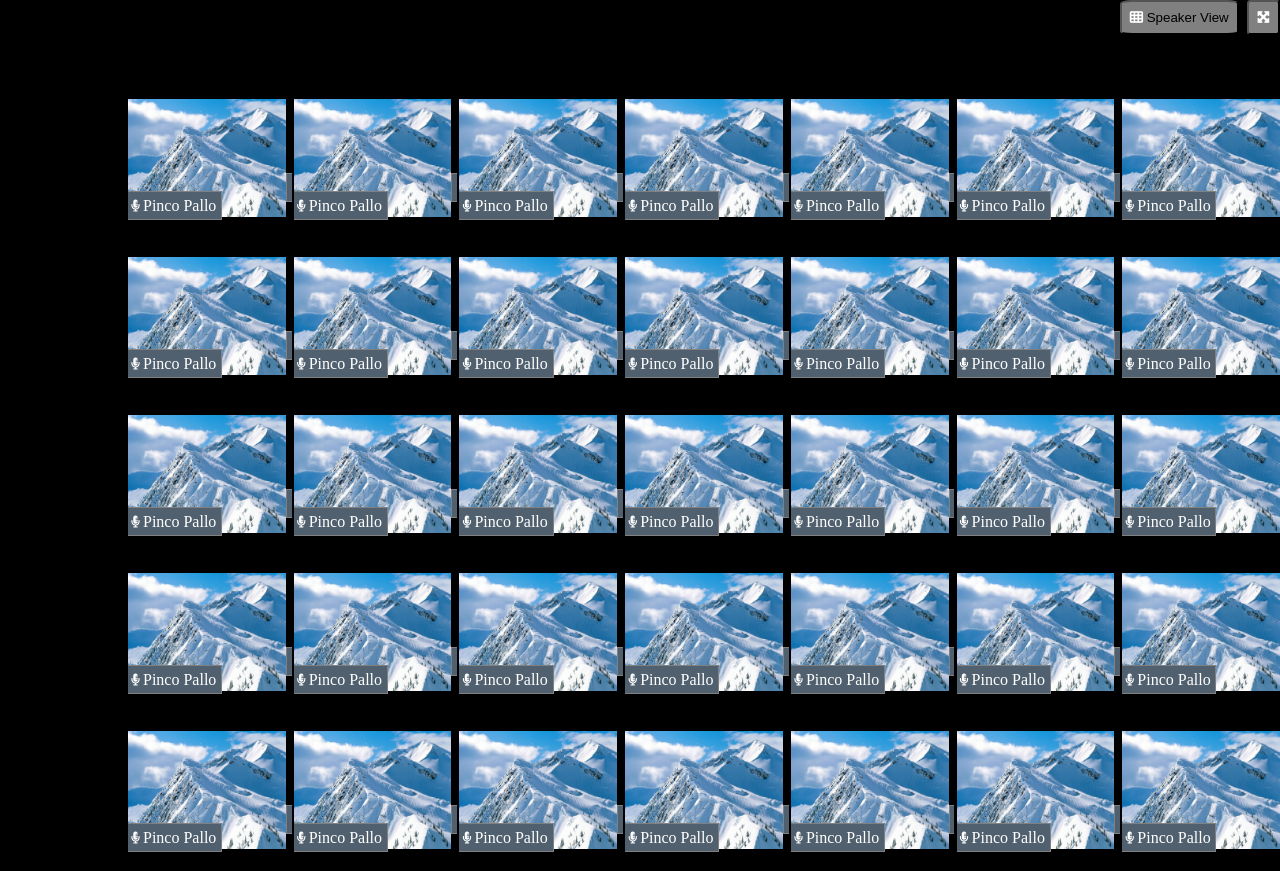
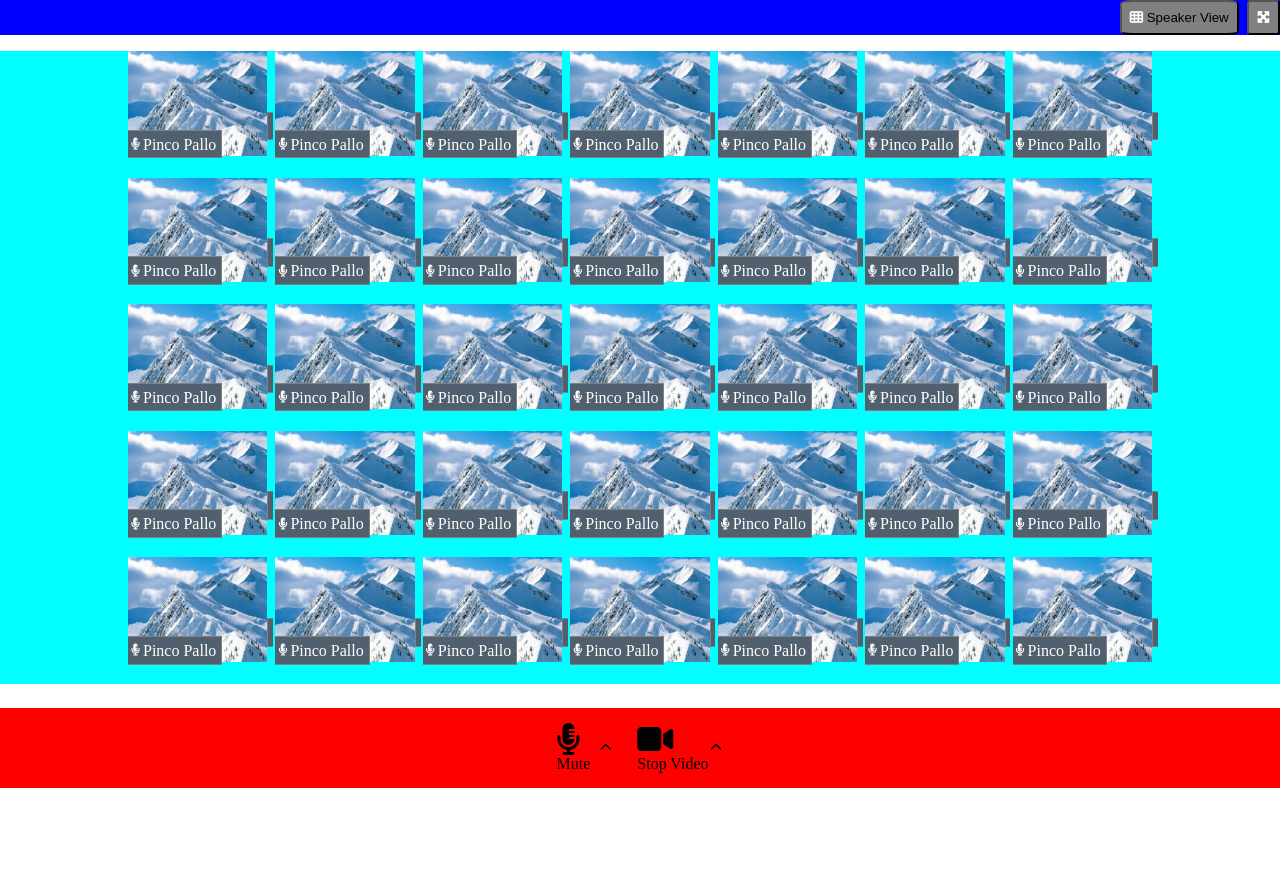
Before and after one commit to matteoNapoli42/html-css-zoom, a plain HTML site: page index.html in a window 1280 px wide. After the commit the page ends 800 px from the top, so only its background shows below. Drawn offline with Linux system fonts and the light colour scheme.

Commit message:
fixed layout proportions, working on footer

```diff
--- a/css/style.css
+++ b/css/style.css
@@ -5,8 +5,22 @@
 }
 
 body{
-    background-color: black;
+
 }
+
+/* DEBUG ZONE*/
+
+.debug header{
+    background-color: blue;
+}
+.debug .user-zone{
+    background-color: aqua;
+}
+
+.debug footer{
+    background-color: red;
+}
+/* END DEBUG ZONE*/
 
 /* UTILITIES ZONE*/
 
@@ -18,16 +32,26 @@ body{
     justify-content: flex-end;
 }
 
+.j-center{
+    justify-content: center;
+}
+
+.a-center{
+    align-items: center;
+}
+
+.flex-col{
+    flex-direction: column;
+}
+
 .row{
-    width: 100%;
-    margin: 0 8rem;
+    width: 80vw;
+    margin : 0 auto;
 }
 
 .gap{
     gap: 0.5rem;
 }
-
-
 
 /* END UTILITIES ZONE*/
 
@@ -50,19 +74,18 @@ body{
 
 /* USERS ZONE */
 main{
-    height: calc(80vh);
 }
 
 .user-zone{
-    width:  90vw;
-    margin: 1rem 0;
+    width:  100vw;
+    margin-top: 1rem;
     height: 100%;
+    padding: 0 auto;
 }
 
 .user-card{
-    margin-top: 3rem;
-    width: 250px;
-    height: 110px;
+  max-width: 200px;
+  max-height: 150px;
 }
 
 .username{
@@ -78,3 +101,16 @@ main{
     width: 100%;
 }
 /* END USERS ZONE*/
+
+/* FOOTER ZONE*/
+
+footer{
+    margin-top: 1.5rem;
+    height: 10vh;
+}
+
+.setting{
+    gap: 1.5rem;
+}
+
+/* END FOOTER ZONE*/
--- a/index.html
+++ b/index.html
@@ -8,7 +8,7 @@
     <meta name="viewport" content="width=device-width, initial-scale=1.0">
     <title>Document</title>
 </head>
-<body>
+<body class="debug">
 
     <header>
           <!--black bar with view selection options-->
@@ -24,9 +24,8 @@
 
 
 
-    <main>
+    <main class="user-zone">
         <!-- connected users zone-->
-        <div class="user-zone">
             <div class="row d-flex gap">
                 <div class="user-card">
                     <img src="./img/profilepicture.jpg" alt="">
@@ -247,9 +246,25 @@
                     </span>
                 </div>
             </div>
-        </div>
+
     </main>
 
+    <footer class="setting d-flex a-center j-center gap">
+       <div class="d-flex a-center j-center gap">
+            <div class="d-flex flex-col">
+                <i class="fas fa-microphone-alt fa-2x"></i>
+                <span>Mute</span>
+            </div>
+            <i class="fas fa-chevron-up fa-xs fa-fw"></i>
+        </div>
+        <div class="d-flex a-center j-center ">
+            <div class="d-flex flex-col">
+                <i class="fa-solid fa-video fa-2x"></i>
+                <span>Stop Video</span>
+            </div>
+            <i class="fas fa-chevron-up fa-xs fa-fw"></i>
+        </div>
+    </footer>
 
 </body>
 </html>
```
